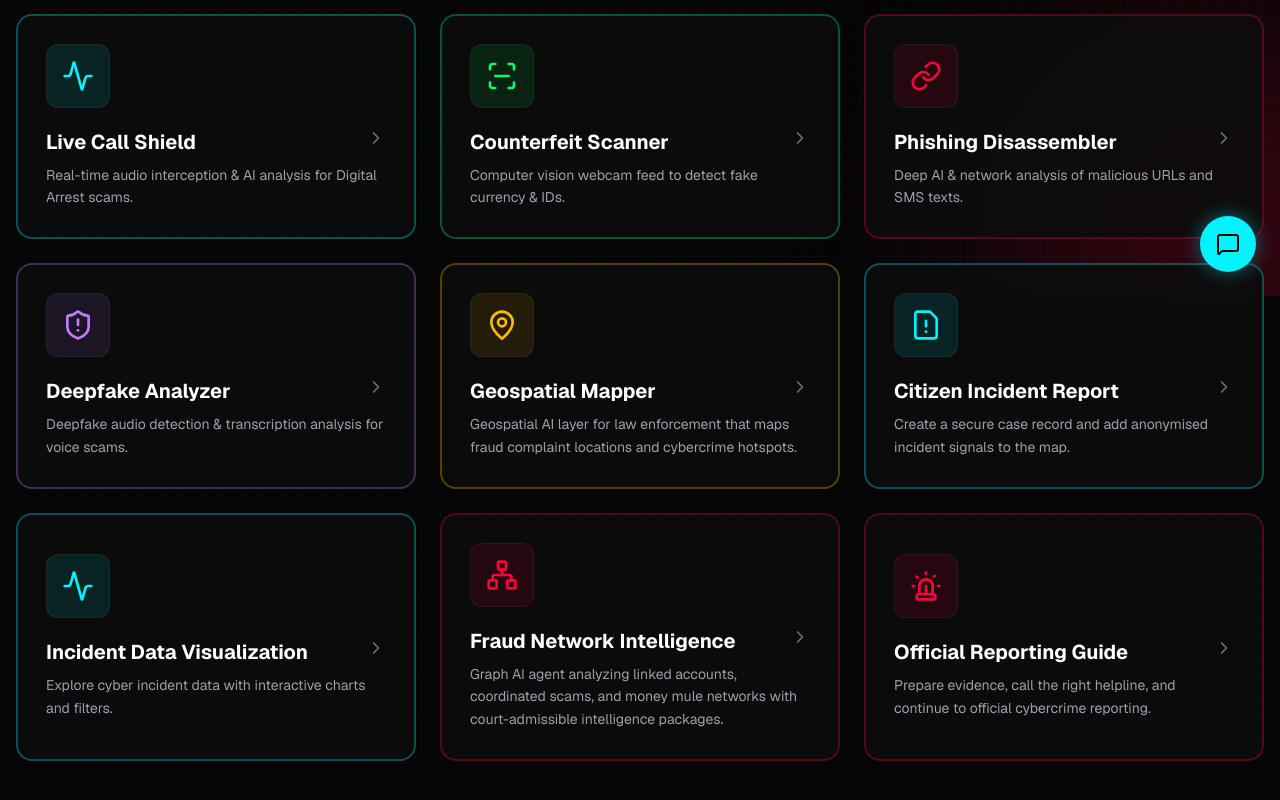
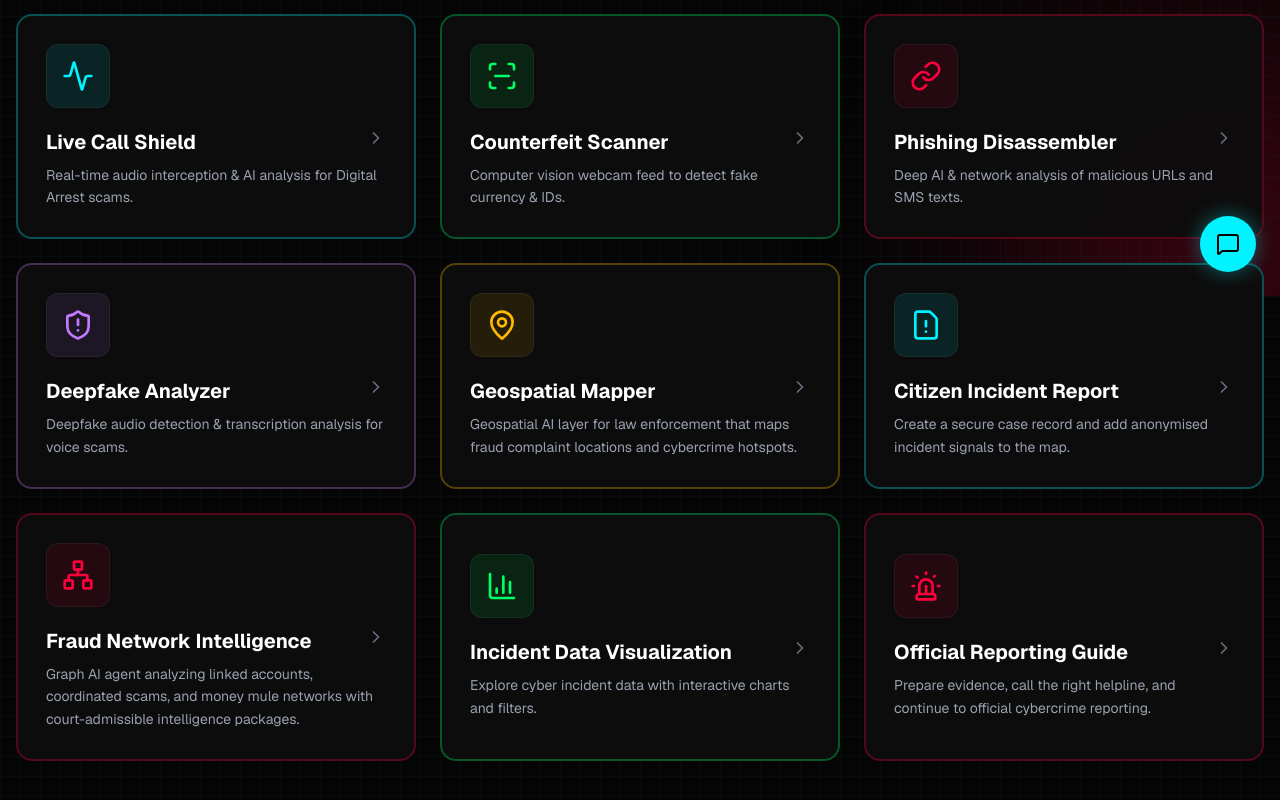
Before and after one commit to srikar-naidu/et-AI, a Next.js app: page / in a window 1280 px wide. Shown: the part 504-1304 px from the top of the page. Built offline with nearby package versions, Linux system fonts and the light colour scheme.

Commit message:
ui enhancement

```diff
--- a/src/app/home-page.tsx
+++ b/src/app/home-page.tsx
@@ -15,6 +15,7 @@ import {
   Siren,
   ArrowLeft,
   ChevronRight,
+  BarChart3,
 } from "lucide-react";
 import VoiceShield from "@/components/VoiceShield";
 import CounterfeitScanner from "@/components/CounterfeitScanner";
@@ -58,7 +59,7 @@ function Home() {
       icon: <Activity className="w-8 h-8 text-[#00f3ff]" />,
       color: "border-[#00f3ff]/30 hover:border-[#00f3ff]",
       bgColor: "bg-[#00f3ff]/10",
-      glowColor: "shadow-[0_0_30px_rgba(0,243,255,0.2)]",
+      glowColor: "shadow-[0_0_50px_rgba(0,243,255,0.4)]",
     },
     {
       id: "counterfeit-scanner",
@@ -67,7 +68,7 @@ function Home() {
       icon: <ScanLine className="w-8 h-8 text-[#00ff66]" />,
       color: "border-[#00ff66]/30 hover:border-[#00ff66]",
       bgColor: "bg-[#00ff66]/10",
-      glowColor: "shadow-[0_0_30px_rgba(0,255,102,0.2)]",
+      glowColor: "shadow-[0_0_50px_rgba(0,255,102,0.4)]",
     },
     {
       id: "phishing-disassembler",
@@ -76,7 +77,7 @@ function Home() {
       icon: <LinkIcon className="w-8 h-8 text-[#ff003c]" />,
       color: "border-[#ff003c]/30 hover:border-[#ff003c]",
       bgColor: "bg-[#ff003c]/10",
-      glowColor: "shadow-[0_0_30px_rgba(255,0,60,0.2)]",
+      glowColor: "shadow-[0_0_50px_rgba(255,0,60,0.4)]",
     },
     {
       id: "deepfake-analyzer",
@@ -85,7 +86,7 @@ function Home() {
       icon: <ShieldAlert className="w-8 h-8 text-purple-400" />,
       color: "border-purple-400/30 hover:border-purple-400",
       bgColor: "bg-purple-400/10",
-      glowColor: "shadow-[0_0_30px_rgba(168,85,247,0.2)]",
+      glowColor: "shadow-[0_0_50px_rgba(168,85,247,0.4)]",
     },
     {
       id: "geospatial-mapper",
@@ -95,7 +96,7 @@ function Home() {
       icon: <MapPin className="w-8 h-8 text-amber-400" />,
       color: "border-amber-400/30 hover:border-amber-400",
       bgColor: "bg-amber-400/10",
-      glowColor: "shadow-[0_0_30px_rgba(251,191,36,0.2)]",
+      glowColor: "shadow-[0_0_50px_rgba(251,191,36,0.4)]",
     },
     {
       id: "citizen-report",
@@ -104,16 +105,7 @@ function Home() {
       icon: <FileWarning className="w-8 h-8 text-[#00f3ff]" />,
       color: "border-[#00f3ff]/30 hover:border-[#00f3ff]",
       bgColor: "bg-[#00f3ff]/10",
-      glowColor: "shadow-[0_0_30px_rgba(0,243,255,0.2)]",
-    },
-    {
-      id: "incident-data-visualization",
-      title: "Incident Data Visualization",
-      description: "Explore cyber incident data with interactive charts and filters.",
-      icon: <Activity className="w-8 h-8 text-[#00f3ff]" />,
-      color: "border-[#00f3ff]/30 hover:border-[#00f3ff]",
-      bgColor: "bg-[#00f3ff]/10",
-      glowColor: "shadow-[0_0_30px_rgba(0,243,255,0.2)]",
+      glowColor: "shadow-[0_0_50px_rgba(0,243,255,0.4)]",
     },
     {
       id: "fraud-network",
@@ -122,7 +114,16 @@ function Home() {
       icon: <Network className="w-8 h-8 text-[#ff003c]" />,
       color: "border-[#ff003c]/30 hover:border-[#ff003c]",
       bgColor: "bg-[#ff003c]/10",
-      glowColor: "shadow-[0_0_30px_rgba(255,0,60,0.2)]",
+      glowColor: "shadow-[0_0_50px_rgba(255,0,60,0.4)]",
+    },
+    {
+      id: "incident-data-visualization",
+      title: "Incident Data Visualization",
+      description: "Explore cyber incident data with interactive charts and filters.",
+      icon: <BarChart3 className="w-8 h-8 text-[#00ff66]" />,
+      color: "border-[#00ff66]/30 hover:border-[#00ff66]",
+      bgColor: "bg-[#00ff66]/10",
+      glowColor: "shadow-[0_0_50px_rgba(0,255,102,0.4)]",
     },
     {
       id: "reporting-guide",
@@ -131,7 +132,7 @@ function Home() {
       icon: <Siren className="w-8 h-8 text-[#ff003c]" />,
       color: "border-[#ff003c]/30 hover:border-[#ff003c]",
       bgColor: "bg-[#ff003c]/10",
-      glowColor: "shadow-[0_0_30px_rgba(255,0,60,0.2)]",
+      glowColor: "shadow-[0_0_50px_rgba(255,0,60,0.4)]",
     },
   ];
 
@@ -247,25 +248,25 @@ function Home() {
                       duration: 0.6,
                       ease: "easeOut",
                     }}
-                    whileHover={{ scale: 1.02, y: -4 }}
-                    whileTap={{ scale: 0.98 }}
+                    whileHover={{ scale: 1.05, y: -8, rotate: 0.5 }}
+                    whileTap={{ scale: 0.97 }}
                     onClick={() => setActiveModule(mod.id)}
-                    className={`group relative bg-[#0d0d0d]/90 backdrop-blur-md border-2 ${mod.color} p-7 rounded-2xl cursor-pointer transition-all duration-300 text-left focus-visible:outline-none focus-visible:ring-2 focus-visible:ring-offset-2 focus-visible:ring-offset-[#050505] focus-visible:ring-[#00f3ff]`}
+                    className={`group relative bg-[#0d0d0d]/95 backdrop-blur-xl border-2 ${mod.color} p-7 rounded-2xl cursor-pointer transition-all duration-300 text-left focus-visible:outline-none focus-visible:ring-2 focus-visible:ring-offset-2 focus-visible:ring-offset-[#050505] focus-visible:ring-[#00f3ff]`}
                   >
                     {/* Background Glow on Hover */}
                     <div className={`absolute inset-0 rounded-2xl opacity-0 group-hover:opacity-100 transition-opacity duration-300 ${mod.glowColor}`} />
 
                     <div className="relative z-10">
                       <div
-                        className={`mb-5 w-16 h-16 rounded-xl ${mod.bgColor} flex items-center justify-center border border-white/5 group-hover:scale-110 transition-transform duration-300`}
+                        className={`mb-5 w-16 h-16 rounded-xl ${mod.bgColor} flex items-center justify-center border border-white/5 group-hover:scale-125 transition-all duration-300 group-hover:rotate-5`}
                       >
                         {mod.icon}
                       </div>
                       <div className="flex items-start justify-between gap-4 mb-2">
-                        <h3 className="text-xl font-bold text-white">{mod.title}</h3>
-                        <ChevronRight className="w-5 h-5 text-gray-500 group-hover:text-white group-hover:translate-x-1 transition-all duration-300" />
+                        <h3 className="text-xl font-bold text-white group-hover:text-white/90 transition-colors">{mod.title}</h3>
+                        <ChevronRight className="w-5 h-5 text-gray-500 group-hover:text-white group-hover:translate-x-3 transition-all duration-300" />
                       </div>
-                      <p className="text-sm text-gray-400 leading-relaxed">
+                      <p className="text-sm text-gray-400 leading-relaxed group-hover:text-gray-300 transition-colors">
                         {mod.description}
                       </p>
                     </div>
```
